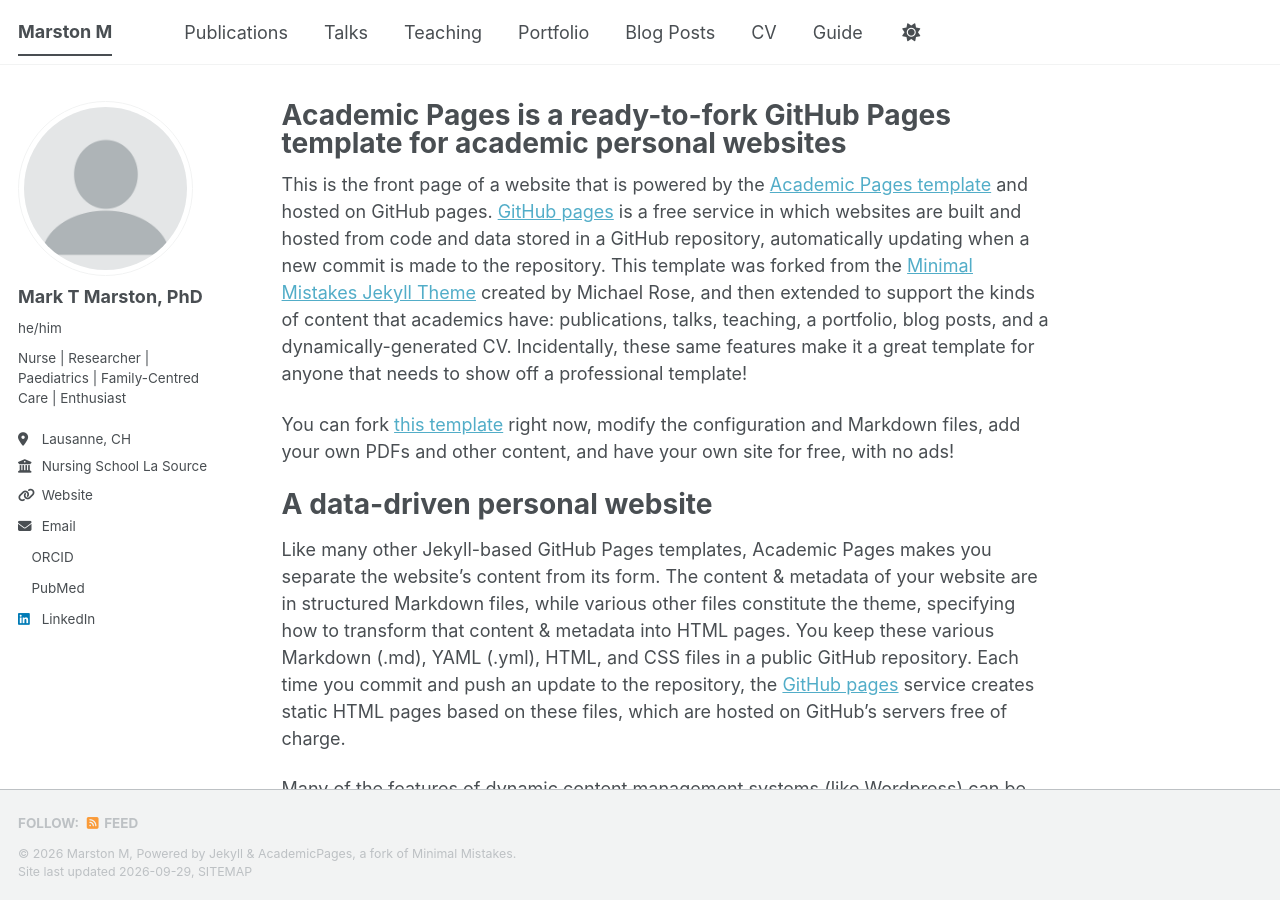
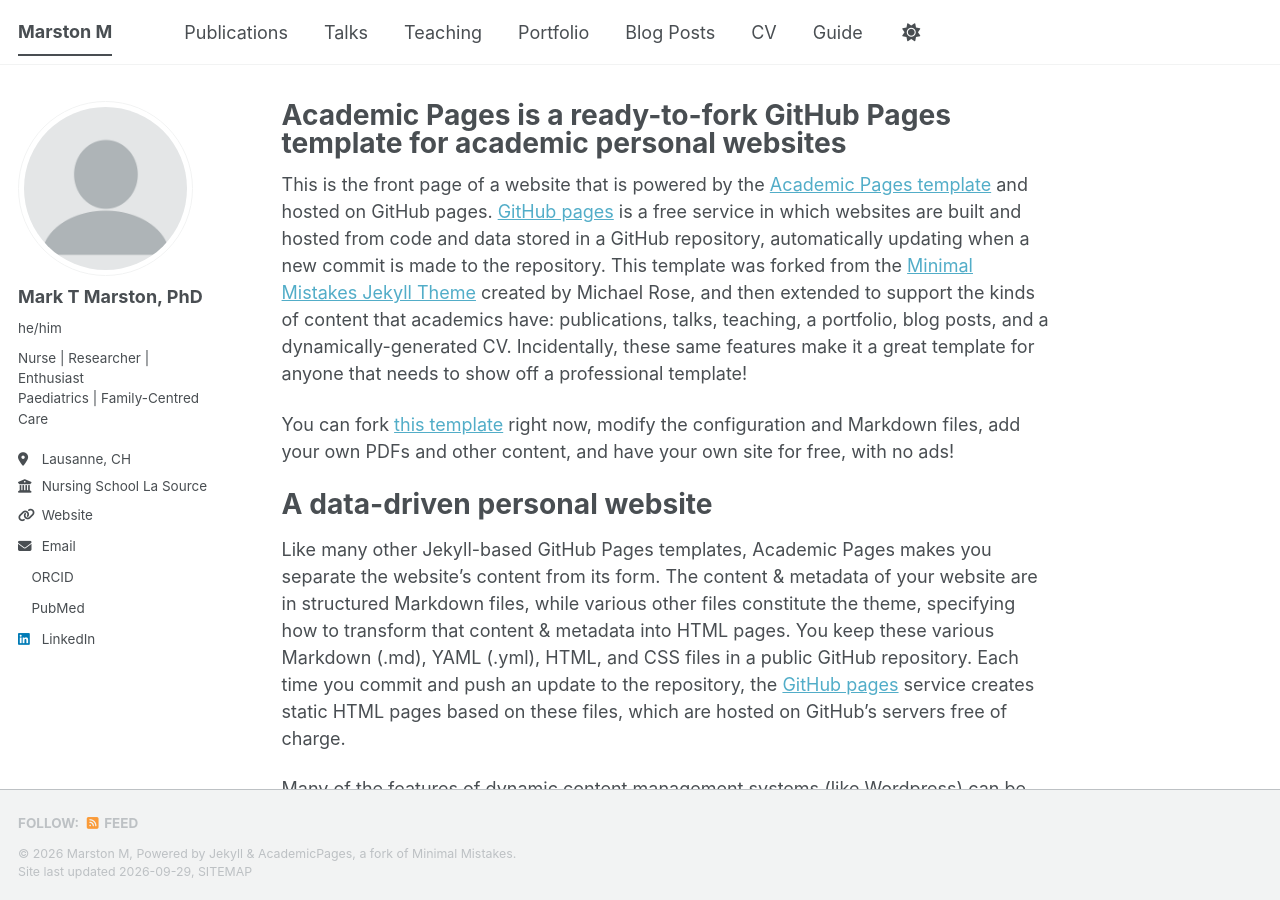
Before and after one commit to marstonRN/marston.github.io, a Jekyll site: the page built from _pages/about.md, in a window 1280 px wide and 900 px high. Built offline with Jekyll 4.4.1, drawn with Linux system fonts in a browser that asks for light colours; a style sheet for code colours, icons or effects is not loaded.

```diff
--- a/_config.yml
+++ b/_config.yml
@@ -26,7 +26,7 @@ author:
   avatar           : "profile.png"
   name             : "Mark T Marston, PhD"
   pronouns         : "he/him"
-  bio              : "Nurse | Researcher | Paediatrics | Family-Centred Care | Enthusiast"
+  bio              : "Nurse | Researcher | Enthusiast<br>Paediatrics | Family-Centred Care"
   location         : "Lausanne, CH"
   employer         : "Nursing School La Source"
   uri              : "https://www.ecolelasource.ch/fr/recherche-innovation/laboratoires-service-ri/ler-sante-enfant-famille"
```
